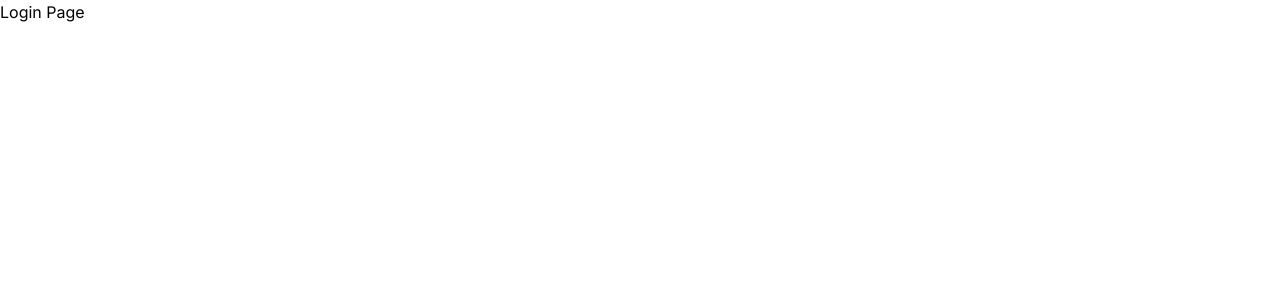
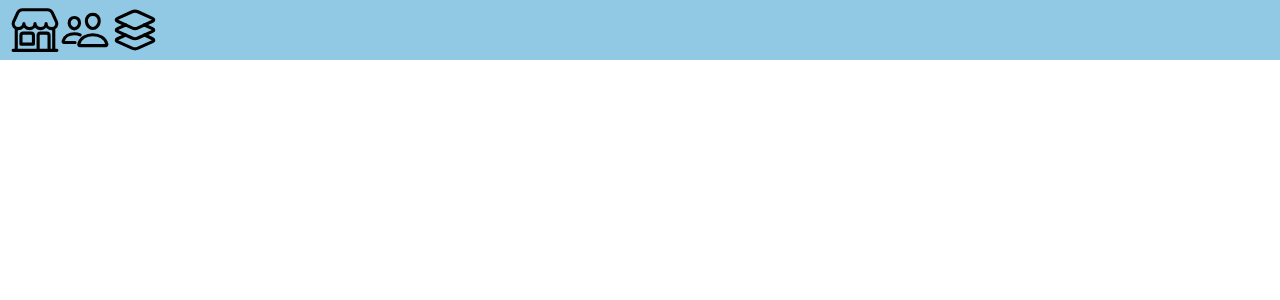
Before and after one commit to Ponrawoot/Washout-Web-UI, a Next.js app: page / in a window 1280 px wide. Shown: the top 300 px of the page. Built offline with nearby package versions, Linux system fonts and the light colour scheme.

Commit message:
add example top bar

```diff
--- a/src/app/layout.tsx
+++ b/src/app/layout.tsx
@@ -1,6 +1,7 @@
 import './globals.css'
 import type { Metadata } from 'next'
 import { Inter } from 'next/font/google'
+import TopBar from '@/component/TopBar'
 
 const inter = Inter({ subsets: ['latin'] })
 
@@ -16,7 +17,10 @@ export default function RootLayout({
 }) {
   return (
     <html lang="en">
-      <body className={inter.className}>{children}</body>
+      <body className={inter.className}>
+        <TopBar/>
+        {children}
+        </body>
     </html>
   )
 }
--- /dev/null
+++ b/src/component/TopBar.tsx
@@ -0,0 +1,12 @@
+import TopBarItem from "./TopBarItem";
+import styles from "./topbar.module.css"
+
+export default function TopBar() {
+  return (
+    <div className={styles.topbarcontainer}>
+        <TopBarItem title="Branch" pageRef="/branch"/>
+        <TopBarItem title="Staff" pageRef="/staff" />
+        <TopBarItem title="Machine" pageRef="/machine"/>
+    </div>
+  );
+}
--- /dev/null
+++ b/src/component/TopBarItem.tsx
@@ -0,0 +1,21 @@
+import Link from "next/link";
+import { IoPeopleOutline,IoStorefrontOutline,IoLayersOutline} from "react-icons/io5";
+
+
+export default function TopBarItem({ title, pageRef } : { title:string, pageRef:string}) {
+    const titleToIconMapping = {
+        'Staff': IoPeopleOutline,
+        'Branch': IoStorefrontOutline,
+        'Machine': IoLayersOutline
+      };
+
+    const IconComponent = titleToIconMapping[title] || IoPeopleOutline;
+
+    return (
+
+        <Link href={pageRef}>
+            <IconComponent size="50px"/>
+        </Link>
+
+    );
+}
--- /dev/null
+++ b/src/component/topbar.module.css
@@ -0,0 +1,27 @@
+.topbarcontainer {
+    height: 60px;
+    background-color: #91C8E4;
+    position: fixed;
+    top: 0px;
+    left: 0px;
+    right: 0px;
+    z-index: 30;
+    display: flex;
+    flex-direction: row;
+    padding-left: 10px;
+    padding-top: 5px;
+}
+
+.admincontainer {
+    flex-direction: row-reverse;
+}
+
+.itemcontainer {
+    width: 120px;
+    text-align: center;
+    margin-top: auto;
+    margin-bottom: auto;
+    font-family: Verdana, Geneva, Tahoma, sans-serif;
+    font-size: 10pt;
+    color: gray;
+}
```
